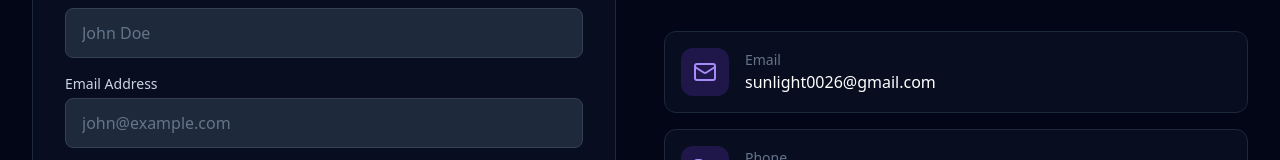
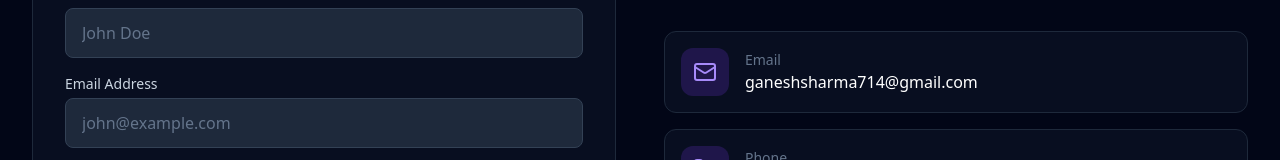
Before and after one commit to Nightmare-026/nightmare, a Next.js app: page /contact in a window 1280 px wide. Shown: the part 443-603 px from the top of the page. Built offline with nearby package versions, Linux system fonts and the light colour scheme; no server answers.

Commit message:
Update admin access to ganeshsharma714@gmail.com

```diff
--- a/app/(public)/contact/page.tsx
+++ b/app/(public)/contact/page.tsx
@@ -19,8 +19,8 @@ const contactInfo = [
   {
     icon: Mail,
     label: 'Email',
-    value: 'sunlight0026@gmail.com',
-    href: 'mailto:sunlight0026@gmail.com',
+    value: 'ganeshsharma714@gmail.com',
+    href: 'mailto:ganeshsharma714@gmail.com',
   },
   {
     icon: Phone,
--- a/components/AuthProvider.tsx
+++ b/components/AuthProvider.tsx
@@ -19,7 +19,7 @@ interface AuthContextType {
 
 const AuthContext = createContext<AuthContextType | undefined>(undefined);
 
-const DEVELOPER_EMAIL = process.env.NEXT_PUBLIC_DEVELOPER_EMAIL || 'sunlight0026@gmail.com';
+const DEVELOPER_EMAIL = process.env.NEXT_PUBLIC_DEVELOPER_EMAIL || 'ganeshsharma714@gmail.com';
 const API_URL = process.env.NEXT_PUBLIC_API_URL || 'http://localhost:5000/api';
 
 export function AuthProvider({ children }: { children: ReactNode }) {
--- a/components/Footer.tsx
+++ b/components/Footer.tsx
@@ -36,7 +36,7 @@ export function Footer() {
             </p>
             <div className="flex gap-3">
               <a
-                href="mailto:sunlight0026@gmail.com"
+                href="mailto:ganeshsharma714@gmail.com"
                 className="p-2 bg-slate-800 rounded-lg text-slate-400 hover:text-white hover:bg-slate-700 transition-colors"
                 title="Email Us"
               >
--- a/nightmare/components/AuthProvider.tsx
+++ b/nightmare/components/AuthProvider.tsx
@@ -19,7 +19,7 @@ interface AuthContextType {
 
 const AuthContext = createContext<AuthContextType | undefined>(undefined);
 
-const DEVELOPER_EMAIL = process.env.NEXT_PUBLIC_DEVELOPER_EMAIL || 'sunlight0026@gmail.com';
+const DEVELOPER_EMAIL = process.env.NEXT_PUBLIC_DEVELOPER_EMAIL || 'ganeshsharma714@gmail.com';
 const API_URL = process.env.NEXT_PUBLIC_API_URL || 'http://localhost:5000/api';
 
 export function AuthProvider({ children }: { children: ReactNode }) {
```
Also changed, not shown: 1 other file (tests, documents, lock files or other folders).
